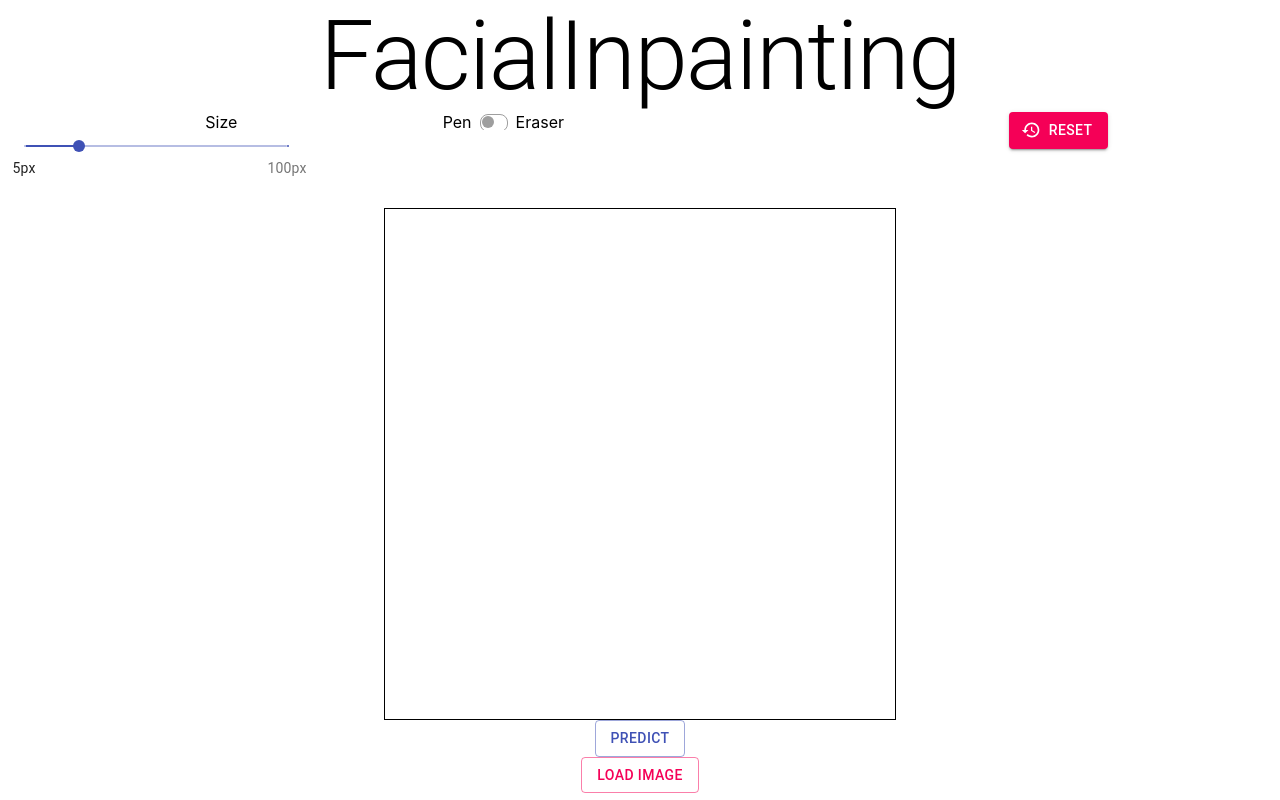
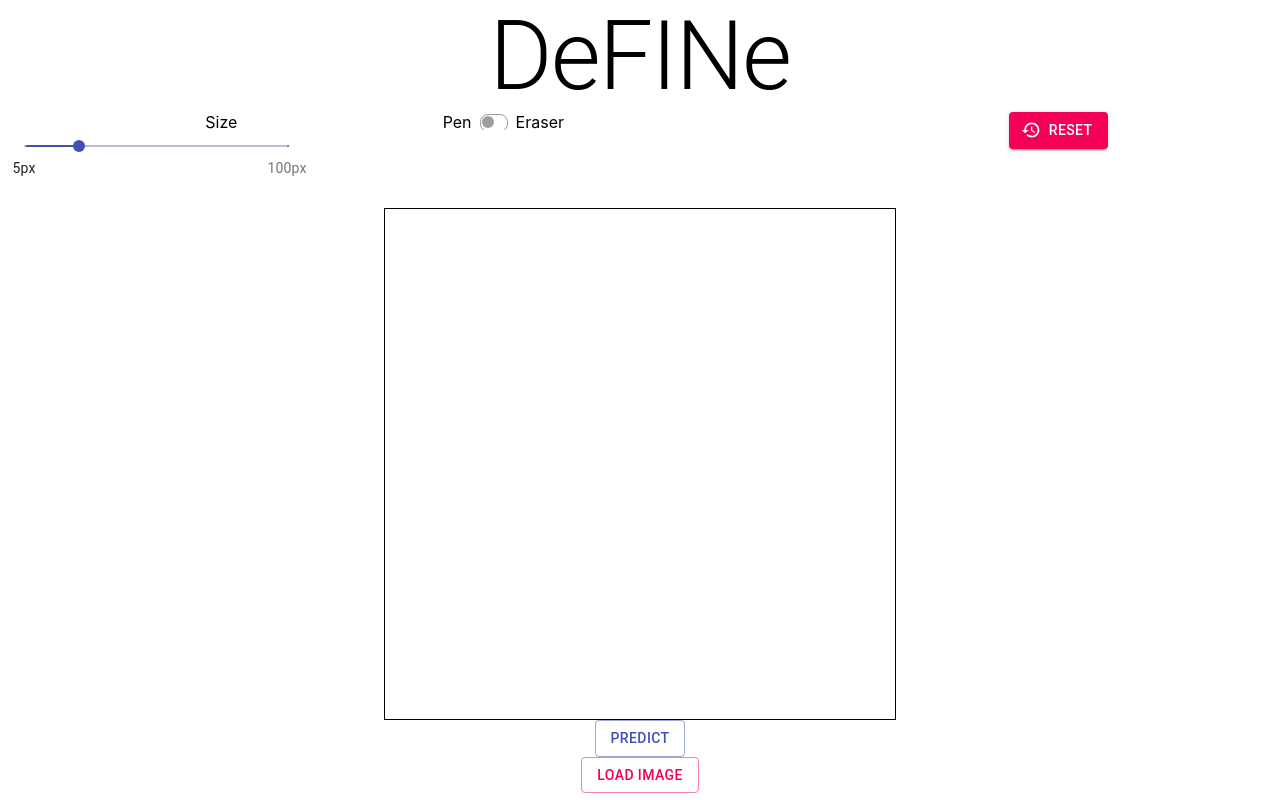
Before and after one commit to b4shy/FacialInpainting, a React (Create React App) app in the folder gui/: page / in a window 1280 px wide. Built offline with nearby package versions, Linux system fonts and the light colour scheme.

Commit message:
corrected spelling error

```diff
--- a/gui/public/index.html
+++ b/gui/public/index.html
@@ -7,7 +7,7 @@
     <meta name="theme-color" content="#000000" />
     <meta
       name="description"
-      content="Faicial inpainting gui created using create-react-app"
+      content="Facial inpainting gui created using create-react-app"
     />
     <link rel="apple-touch-icon" href="%PUBLIC_URL%/logo192.png" />
     <!--
--- a/gui/src/App.js
+++ b/gui/src/App.js
@@ -17,7 +17,7 @@ function App() {
   return (
     <div className="App">
       <Typography variant="h1">
-        FacialInpainting
+        DeFINe
       </Typography>
       <Editor src={src} crop={crop} />
       <ImageLoaderModal parentCallback={imagecropCallbackFunction} />
```
